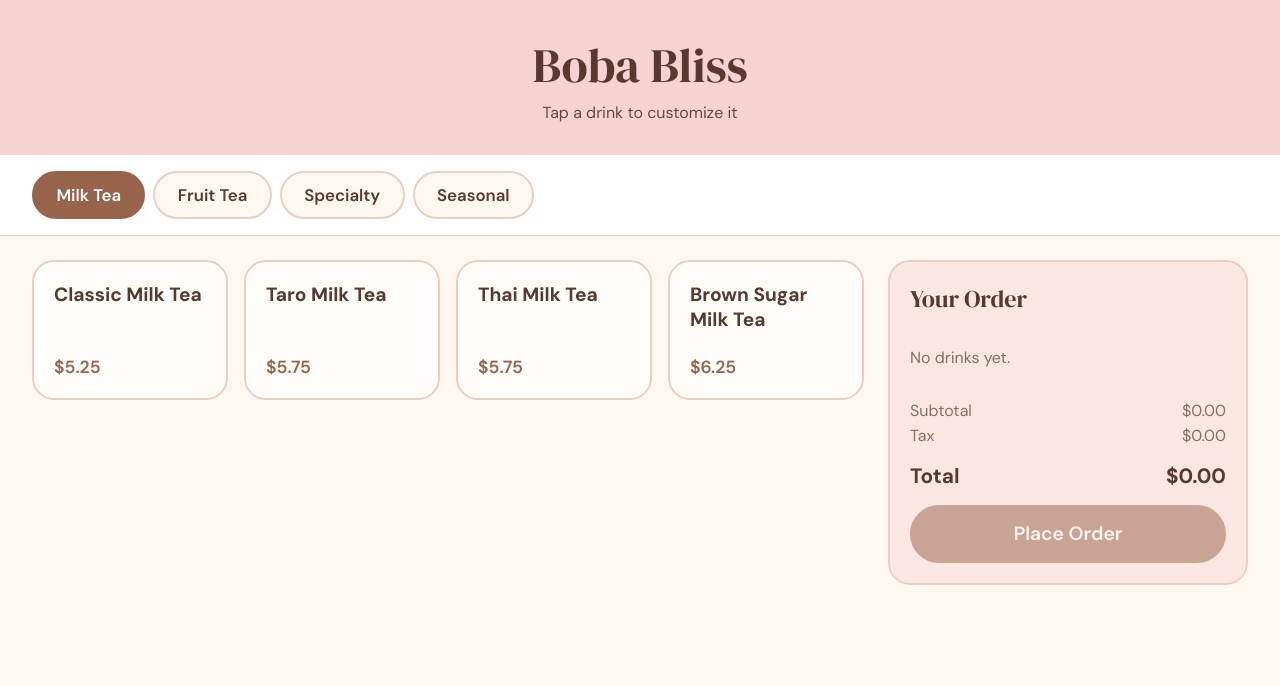
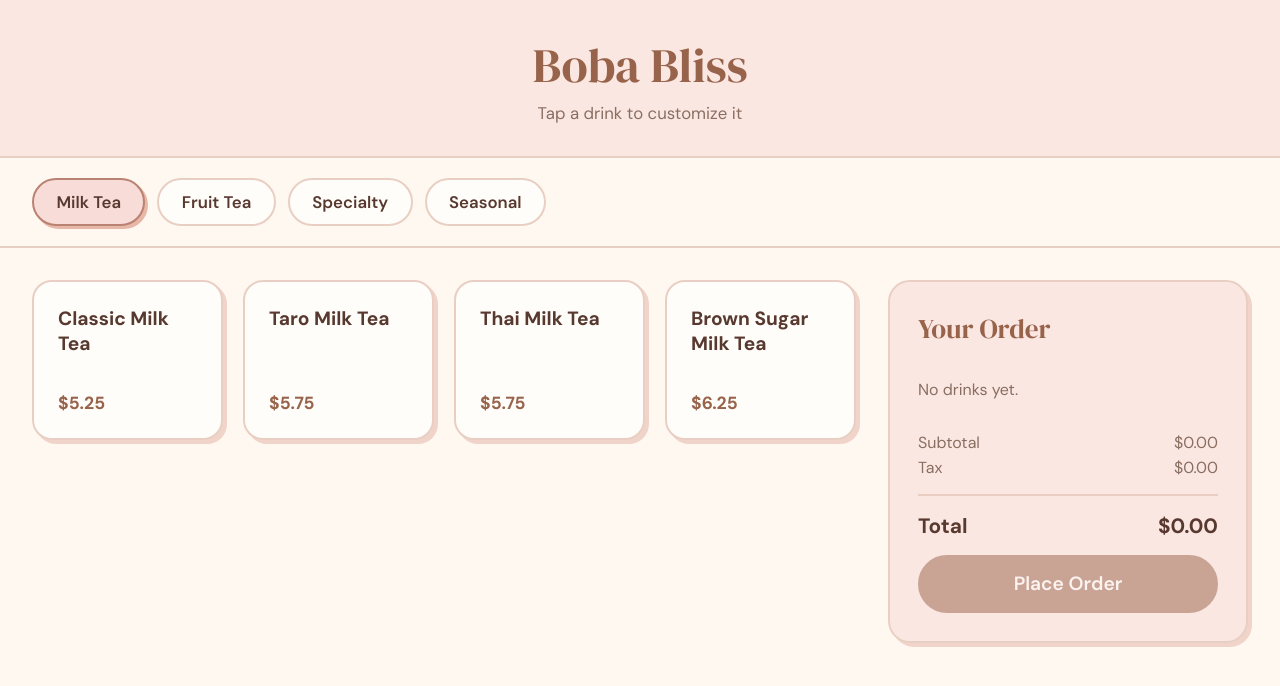
Before and after one commit to CSCE-331-Fall-2026-901-912/project3-Cone-Patel-Ravisankar-Sriramasubramanian-Tran, a React (Vite) app: page /kiosk in a window 1280 px wide. Shown: the top 686 px of the page. Built offline with nearby package versions, Linux system fonts and the light colour scheme.

Commit message:
Unify styling

```diff
--- a/src/styles.css
+++ b/src/styles.css
@@ -869,3 +869,482 @@ h1, h2, .hub-card-title {
   gap: 0.5rem;
   flex-wrap: wrap;
 }
+
+/* ==========================================
+   Boba Bliss - Retro Cashier Screen Theme
+   ========================================== */
+
+.cashier {
+  background: #FFF8F1;
+}
+
+/* Header */
+.cashier .cashier-header {
+  background: #FBE7E2;
+  color: #58392F;
+  border-bottom: 2px solid #E9CFC3;
+  padding: 1.25rem 2rem;
+}
+
+.cashier .cashier-header h1 {
+  font-family: "DM Serif Display", Georgia, serif;
+  font-size: 2.2rem;
+  font-weight: 400;
+  color: #98634B;
+}
+
+.cashier .muted-light {
+  color: #896E61;
+  opacity: 1;
+}
+
+.cashier .employee-select select {
+  background: #FFFDF9;
+  color: #58392F;
+  border: 2px solid #E9CFC3;
+  border-radius: 10px;
+  padding: 0.4rem 0.75rem;
+}
+
+/* Menu area */
+.cashier .cashier-menu {
+  padding: 2rem;
+  gap: 1.75rem;
+}
+
+.cashier .cashier-category h2 {
+  font-family: "DM Serif Display", Georgia, serif;
+  font-size: 1.5rem;
+  font-weight: 400;
+  text-transform: none;
+  letter-spacing: normal;
+  color: #98634B;
+  margin-bottom: 1rem;
+}
+
+.cashier .cashier-grid {
+  gap: 1rem;
+}
+
+/* Drink cards */
+.cashier .cashier-item {
+  background: #FFFDF9;
+  border: 2px solid #E9CFC3;
+  border-radius: 18px;
+  min-height: 100px;
+  padding: 1rem 1.25rem;
+  box-shadow: 3px 3px 0 #F0D4C9;
+  transition: transform 0.2s, background 0.2s;
+}
+
+.cashier .cashier-item:hover {
+  background: #FBE7E2;
+  border-color: #B98272;
+  transform: translateY(-2px);
+}
+
+.cashier .cashier-item-price {
+  color: #98634B;
+  font-weight: 700;
+}
+
+/* Current order panel */
+.cashier .cashier-order {
+  background: #FBE7E2;
+  border-left: 2px solid #E9CFC3;
+  padding: 1.75rem;
+  gap: 1rem;
+}
+
+.cashier .cashier-order h2 {
+  font-family: "DM Serif Display", Georgia, serif;
+  font-size: 1.7rem;
+  font-weight: 400;
+  color: #98634B;
+}
+
+.cashier .cart-total {
+  border-top: 2px solid #E9CFC3;
+  padding-top: 1rem;
+  color: #58392F;
+}
+
+/* Payment buttons */
+.cashier .btn-primary {
+  background: #98634B;
+  border-color: #98634B;
+  color: white;
+  border-radius: 999px;
+}
+
+.cashier .btn-primary:hover:not(:disabled) {
+  background: #754A38;
+}
+
+.cashier .btn-link {
+  color: #98634B;
+}
+
+/* Smaller screens */
+@media (max-width: 850px) {
+  .cashier {
+    height: auto;
+    min-height: 100vh;
+  }
+
+  .cashier .cashier-header {
+    flex-wrap: wrap;
+    gap: 1rem;
+  }
+
+  .cashier .cashier-body {
+    grid-template-columns: 1fr;
+  }
+
+  .cashier .cashier-menu {
+    overflow-y: visible;
+    padding: 1.5rem;
+  }
+
+  .cashier .cashier-order {
+    border-left: none;
+    border-top: 2px solid #E9CFC3;
+  }
+}
+
+/* ==========================================
+   Boba Bliss - Retro Customer Kiosk Theme
+   ========================================== */
+
+.kiosk {
+  background: #FFF8F1;
+  color: #58392F;
+}
+
+/* Header */
+.kiosk .kiosk-header {
+  background: #FBE7E2;
+  color: #58392F;
+  border-bottom: 2px solid #E9CFC3;
+  padding: 2rem;
+  text-align: center;
+}
+
+.kiosk .kiosk-header h1 {
+  font-family: "DM Serif Display", Georgia, serif;
+  font-size: 3rem;
+  font-weight: 400;
+  color: #98634B;
+}
+
+.kiosk .kiosk-header p {
+  color: #896E61;
+  font-size: 1.05rem;
+  opacity: 1;
+}
+
+/* Category navigation */
+.kiosk .category-tabs {
+  background: #FFF8F1;
+  border-bottom: 2px solid #E9CFC3;
+  padding: 1.25rem 2rem;
+  gap: 0.75rem;
+  flex-wrap: wrap;
+}
+
+.kiosk .tab {
+  background: #FFFDF9;
+  color: #58392F;
+  border: 2px solid #E9CFC3;
+  border-radius: 999px;
+  padding: 0.65rem 1.4rem;
+  transition: background 0.2s, transform 0.2s;
+}
+
+.kiosk .tab:hover {
+  background: #FBE7E2;
+  transform: translateY(-2px);
+}
+
+.kiosk .tab-active,
+.kiosk .tab-active:hover {
+  background: #F8DCD8;
+  color: #58392F;
+  border-color: #B98272;
+  box-shadow: 3px 3px 0 #E7B7A8;
+}
+
+/* Main layout */
+.kiosk .kiosk-body {
+  padding: 2rem;
+  gap: 2rem;
+  grid-template-columns: minmax(0, 1fr) 360px;
+}
+
+/* Drink cards */
+.kiosk .menu-grid {
+  gap: 1.25rem;
+}
+
+.kiosk .drink-card {
+  background: #FFFDF9;
+  color: #58392F;
+  border: 2px solid #E9CFC3;
+  border-radius: 20px;
+  min-height: 160px;
+  padding: 1.5rem;
+  box-shadow: 4px 4px 0 #F0D4C9;
+  transition: background 0.2s, transform 0.2s;
+}
+
+.kiosk .drink-card:hover {
+  background: #FBE7E2;
+  border-color: #B98272;
+  transform: translateY(-3px);
+}
+
+.kiosk .drink-name {
+  font-size: 1.2rem;
+  font-weight: 700;
+  color: #58392F;
+}
+
+.kiosk .drink-price {
+  color: #98634B;
+  font-weight: 700;
+}
+
+/* Shopping cart */
+.kiosk .cart {
+  background: #FBE7E2;
+  border: 2px solid #E9CFC3;
+  border-radius: 22px;
+  padding: 1.75rem;
+  box-shadow: 4px 4px 0 #F0D4C9;
+}
+
+.kiosk .cart h2 {
+  font-family: "DM Serif Display", Georgia, serif;
+  font-size: 1.7rem;
+  font-weight: 400;
+  color: #98634B;
+}
+
+.kiosk .cart-total {
+  border-top: 2px solid #E9CFC3;
+  padding-top: 1rem;
+  color: #58392F;
+}
+
+/* Order button */
+.kiosk .btn-primary {
+  background: #98634B;
+  border-color: #98634B;
+  color: white;
+  border-radius: 999px;
+}
+
+.kiosk .btn-primary:hover:not(:disabled) {
+  background: #754A38;
+}
+
+/* Order confirmation */
+.kiosk-confirm {
+  background: #FFF8F1;
+  text-align: center;
+}
+
+.kiosk-confirm h1 {
+  font-family: "DM Serif Display", Georgia, serif;
+  font-size: 3rem;
+  color: #98634B;
+}
+
+.kiosk-confirm .order-number {
+  font-family: "DM Serif Display", Georgia, serif;
+  color: #98634B;
+}
+
+/* Responsive layout */
+@media (max-width: 900px) {
+  .kiosk .kiosk-body {
+    grid-template-columns: 1fr;
+    padding: 1.5rem;
+  }
+
+  .kiosk .cart {
+    position: static;
+  }
+
+  .kiosk .category-tabs {
+    padding: 1rem;
+  }
+}
+
+/* ==========================================
+   Boba Bliss - Retro Kitchen Display Theme
+   ========================================== */
+
+.kitchen {
+  background: #FFF8F1;
+  color: #58392F;
+  min-height: 100vh;
+}
+
+/* Header */
+.kitchen .kitchen-header {
+  background: #FBE7E2;
+  color: #58392F;
+  border-bottom: 2px solid #E9CFC3;
+  padding: 1.5rem 2rem;
+  align-items: center;
+}
+
+.kitchen .kitchen-header h1 {
+  font-family: "DM Serif Display", Georgia, serif;
+  font-size: 2.2rem;
+  font-weight: 400;
+  color: #98634B;
+}
+
+.kitchen .kitchen-header p {
+  color: #896E61;
+  font-size: 1rem;
+  font-weight: 700;
+}
+
+/* Ticket grid */
+.kitchen .ticket-grid {
+  padding: 2rem;
+  gap: 1.5rem;
+  grid-template-columns: repeat(
+    auto-fill,
+    minmax(min(280px, 100%), 1fr)
+  );
+}
+
+/* Order tickets */
+.kitchen .ticket {
+  background: #FFFDF9;
+  color: #58392F;
+  border: 2px solid #E9CFC3;
+  border-top: 7px solid #D9968E;
+  border-radius: 20px;
+  padding: 1.5rem;
+  gap: 0.85rem;
+  box-shadow: 4px 4px 0 #F0D4C9;
+}
+
+.kitchen .ticket-progress {
+  border-top-color: #B7791F;
+}
+
+/* Ticket header */
+.kitchen .ticket-header h2 {
+  font-family: "DM Serif Display", Georgia, serif;
+  font-size: 2rem;
+  font-weight: 400;
+  color: #98634B;
+}
+
+.kitchen .ticket-status {
+  color: #896E61;
+  font-weight: 700;
+  letter-spacing: 0.06em;
+}
+
+/* Waiting timers */
+.kitchen .timer {
+  border-radius: 999px;
+  padding: 0.35rem 0.8rem;
+  font-size: 1.1rem;
+  font-weight: 700;
+}
+
+.kitchen .timer-ok {
+  background: #E3F1E8;
+  color: #487A59;
+}
+
+.kitchen .timer-warn {
+  background: #FBEFD9;
+  color: #8A5A12;
+}
+
+.kitchen .timer-late {
+  background: #F9DEDB;
+  color: #C0392B;
+}
+
+/* Drink details */
+.kitchen .ticket-items {
+  font-size: 1.05rem;
+  gap: 0.9rem;
+}
+
+.kitchen .mods {
+  color: #896E61;
+  line-height: 1.5;
+}
+
+/* Ticket action buttons */
+.kitchen .btn {
+  border-radius: 999px;
+  font-weight: 700;
+  min-height: 46px;
+}
+
+.kitchen .btn-primary {
+  background: #98634B;
+  border-color: #98634B;
+  color: white;
+}
+
+.kitchen .btn-primary:hover:not(:disabled) {
+  background: #754A38;
+}
+
+.kitchen .btn-success {
+  background: #487A59;
+  border-color: #487A59;
+  color: white;
+}
+
+/* Empty kitchen message */
+.kitchen .kitchen-empty {
+  color: #896E61;
+  text-align: center;
+  padding: 4rem 2rem;
+}
+
+/* Recently ready orders */
+.kitchen .ready-bar {
+  background: #FBE7E2;
+  color: #58392F;
+  border-top: 2px solid #E9CFC3;
+  padding: 1rem 2rem;
+}
+
+.kitchen .ready-chip {
+  background: #487A59;
+  color: white;
+  border-radius: 999px;
+  padding: 0.4rem 0.6rem 0.4rem 0.9rem;
+}
+
+.kitchen .ready-chip .btn-link {
+  color: white;
+}
+
+/* Responsive layout */
+@media (max-width: 650px) {
+  .kitchen .kitchen-header {
+    flex-wrap: wrap;
+    gap: 0.5rem;
+  }
+
+  .kitchen .ticket-grid {
+    padding: 1.25rem;
+    gap: 1rem;
+  }
+}
```
